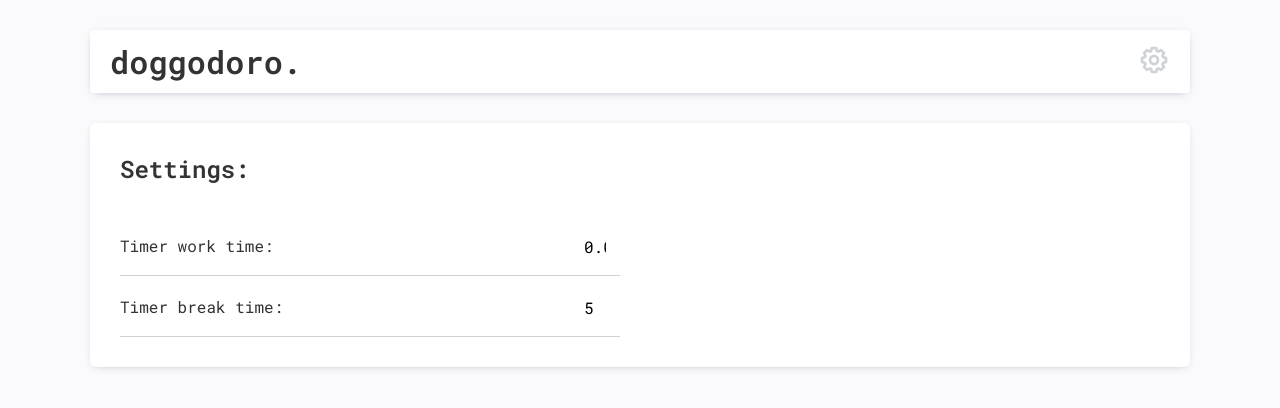
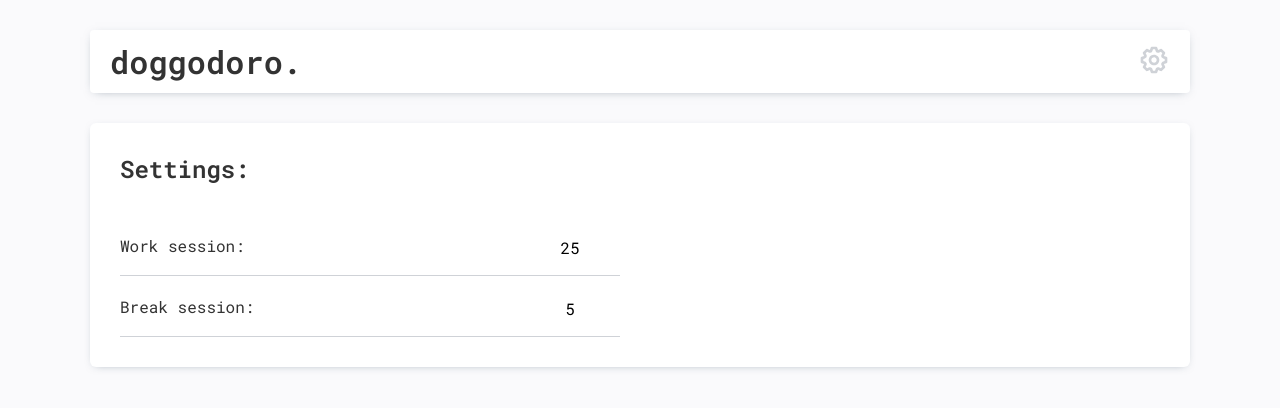
Before and after one commit to kirill-martynov/doggodoro-web, a React (Create React App) app: page /settings in a window 1280 px wide. Shown: the top 408 px of the page. Built offline with nearby package versions, Linux system fonts and the light colour scheme.

Commit message:
Change settings name, number only in input for time, change default work time in settings

```diff
--- a/src/screens/Settings/components/SettingsItem/SettingsItem.module.css
+++ b/src/screens/Settings/components/SettingsItem/SettingsItem.module.css
@@ -17,7 +17,7 @@
   bottom: 0;
   left: 0;
 
-  width: calc(100% - 50px);
+  width: calc(100% - 100px);
   height: 1px;
   background-color: var(--gray-color);
 }
@@ -32,9 +32,35 @@
 .field input {
   padding: 16px 14px;
   padding-bottom: 18px;
-  max-width: 50px;
+  max-width: 100px;
+
+  text-align: center;
 
   border: 0;
-  border-bottom: 1px solid var(--gray-color);
   border-radius: 0;
 }
+
+.field::before {
+  content: "";
+
+  position: absolute;
+  bottom: 0;
+  left: 0;
+
+  width: 100%;
+  height: 1px;
+  background-color: var(--gray-color);
+}
+
+.field::before + input:focus {
+  background-color: var(--green-color);
+}
+
+.field input::-webkit-outer-spin-button,
+.field input::-webkit-inner-spin-button {
+  -webkit-appearance: none;
+  margin: 0;
+}
+.field input[type="number"] {
+  -moz-appearance: textfield;
+}
--- a/src/screens/Settings/components/SettingsItem/SettingsItem.tsx
+++ b/src/screens/Settings/components/SettingsItem/SettingsItem.tsx
@@ -40,7 +40,7 @@ export const SettingsItem = ({
 
       <Input
         className={s.field}
-        type="text"
+        type="number"
         name={name}
         value={settingItemValue}
         onChange={handleValueChange}
--- a/src/screens/Settings/settingsConstants.ts
+++ b/src/screens/Settings/settingsConstants.ts
@@ -1,4 +1,4 @@
 export const SETTINGS_TITLES = {
-  'work': 'Timer work time:',
-  'break': 'Timer break time:',
+  'work': 'Work session:',
+  'break': 'Break session:',
 }
--- a/src/screens/Settings/state/reducers/settingsReducer.ts
+++ b/src/screens/Settings/state/reducers/settingsReducer.ts
@@ -3,7 +3,7 @@ import { ESettingsActionTypes } from "../actionTypes/settingsActionTypes";
 const initialState = {
   notifications: false,
   timer: {
-    work: 0.05,
+    work: 25,
     break: 5,
   },
 };
```
